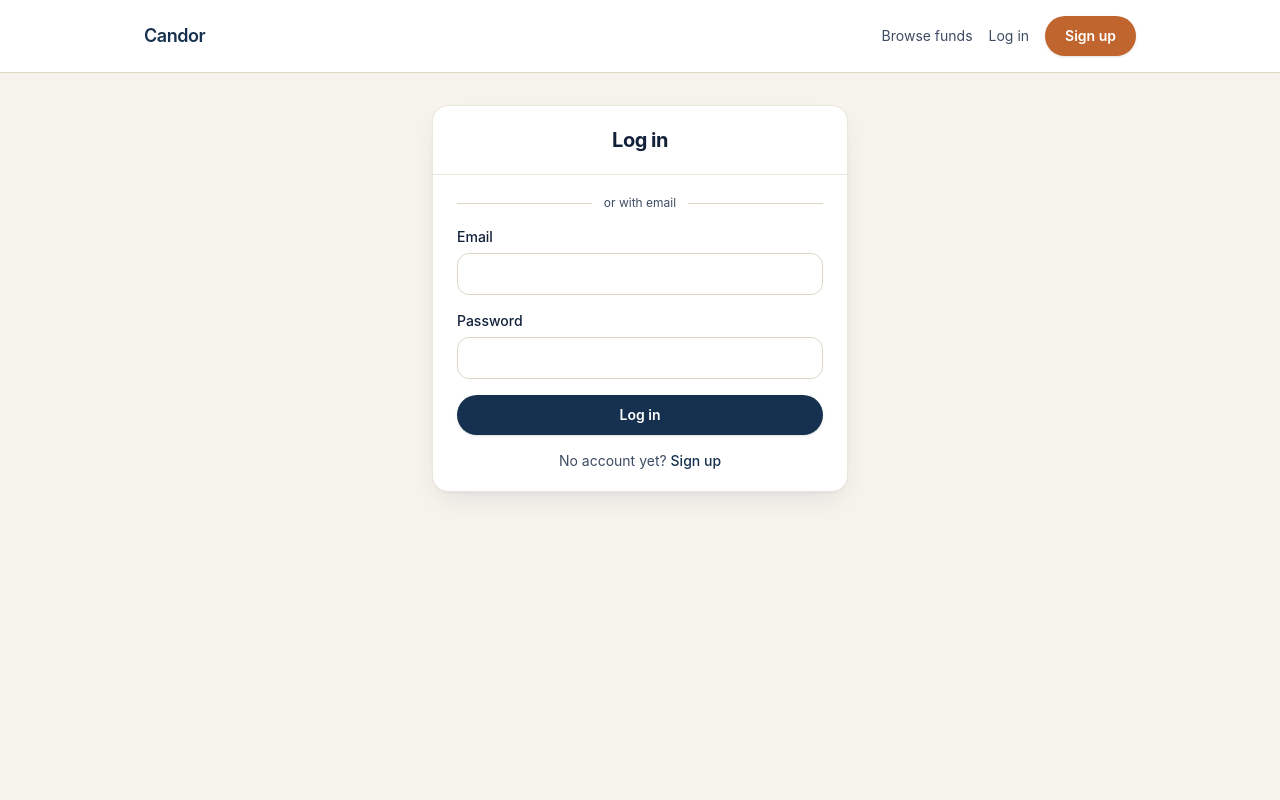
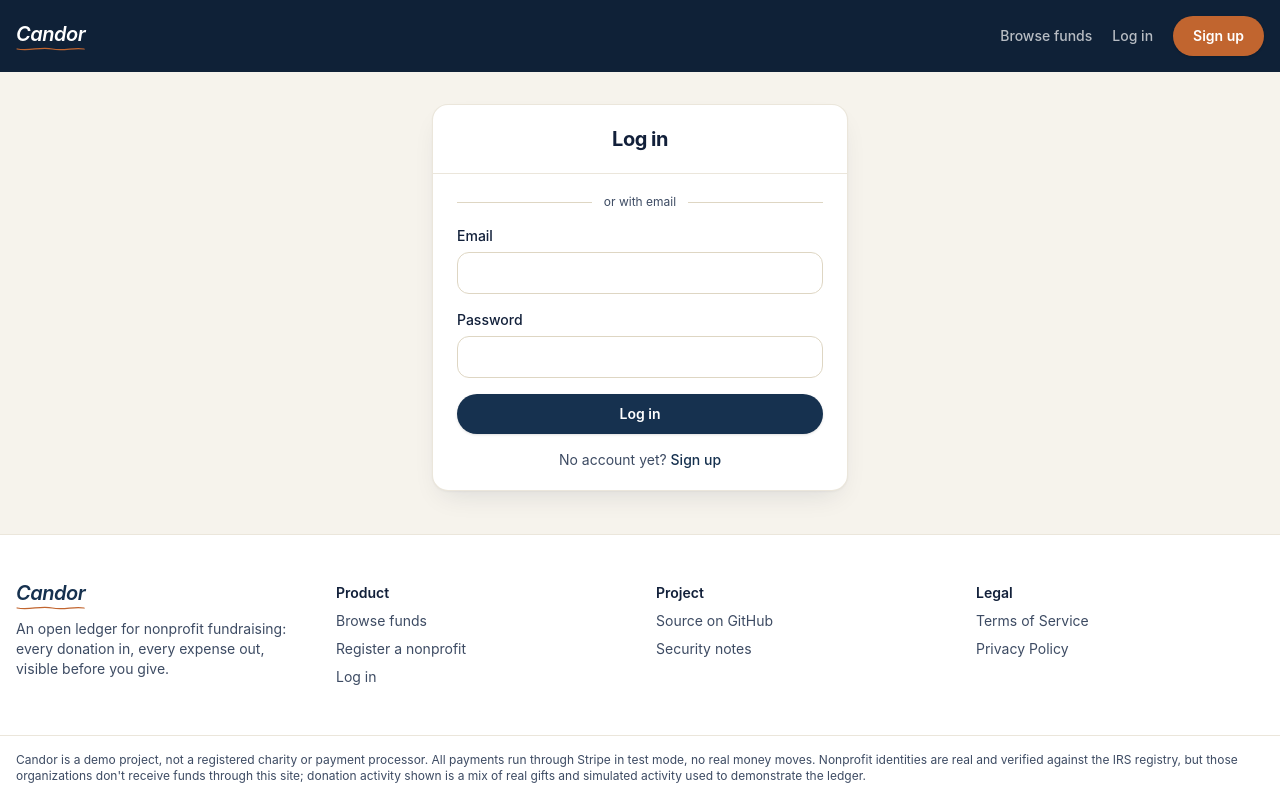
Before and after one commit to richet311/candor, a React (Vite) app in the folder client/: page /login in a window 1280 px wide. Built offline with nearby package versions, Linux system fonts and the light colour scheme; no server answers.

Commit message:
Add Candor wordmark logo and site footer
An italic serif wordmark with a hand-drawn accent underline, used in
the navbar and a new footer with product/project/legal links.

```diff
--- a/client/index.html
+++ b/client/index.html
@@ -6,6 +6,9 @@
     <meta name="viewport" content="width=device-width, initial-scale=1.0" />
     <meta name="description" content="Candor shows donors exactly where every dollar goes, and gives nonprofits a transparent ledger their donors can see for themselves." />
     <title>Candor: financial transparency for nonprofits</title>
+    <link rel="preconnect" href="https://fonts.googleapis.com" />
+    <link rel="preconnect" href="https://fonts.gstatic.com" crossorigin />
+    <link href="https://fonts.googleapis.com/css2?family=Fraunces:ital,wght@1,500;1,600&display=swap" rel="stylesheet" />
     <script src="https://accounts.google.com/gsi/client" async defer></script>
   </head>
   <body>
--- a/client/src/App.tsx
+++ b/client/src/App.tsx
@@ -1,5 +1,6 @@
 import { Routes, Route } from "react-router-dom";
 import { Navbar } from "./components/layout/Navbar";
+import { Footer } from "./components/layout/Footer";
 import { ProtectedRoute } from "./components/ProtectedRoute";
 import { LandingPage } from "./pages/LandingPage";
 import { BrowseFundsPage } from "./pages/BrowseFundsPage";
@@ -11,6 +12,8 @@
 import { DonateSuccessPage } from "./pages/DonateSuccessPage";
 import { DonateCancelledPage } from "./pages/DonateCancelledPage";
 import { OAuthCompletePage } from "./pages/OAuthCompletePage";
+import { TermsPage } from "./pages/TermsPage";
+import { PrivacyPage } from "./pages/PrivacyPage";
 
 export function App() {
   return (
@@ -26,6 +29,8 @@
           <Route path="/donate/success" element={<DonateSuccessPage />} />
           <Route path="/donate/cancelled" element={<DonateCancelledPage />} />
           <Route path="/oauth/complete" element={<OAuthCompletePage />} />
+          <Route path="/terms" element={<TermsPage />} />
+          <Route path="/privacy" element={<PrivacyPage />} />
           <Route
             path="/dashboard"
             element={
@@ -44,6 +49,7 @@
           />
         </Routes>
       </main>
+      <Footer />
     </div>
   );
 }
--- /dev/null
+++ b/client/src/components/Logo.tsx
@@ -0,0 +1,18 @@
+export function Logo({ className = "" }: { className?: string }) {
+  return (
+    <span className={`inline-flex w-fit flex-col ${className}`}>
+      <span className="italic leading-none tracking-tight" style={{ fontFamily: "var(--font-logo)", fontWeight: 600 }}>
+        Candor
+      </span>
+      <svg viewBox="0 0 120 12" preserveAspectRatio="none" className="mt-0.5 h-[6px] w-full text-[var(--color-accent)]" aria-hidden="true">
+        <path
+          d="M2 6 C 24 11, 42 1, 63 6 C 84 11, 100 2, 118 6"
+          fill="none"
+          stroke="currentColor"
+          strokeWidth="2.5"
+          strokeLinecap="round"
+        />
+      </svg>
+    </span>
+  );
+}
--- /dev/null
+++ b/client/src/components/layout/Footer.tsx
@@ -0,0 +1,66 @@
+import { Link } from "react-router-dom";
+import { Logo } from "../Logo";
+
+const GITHUB_URL = "https://github.com/richet311/candor";
+
+export function Footer() {
+  return (
+    <footer className="border-t border-[var(--color-border)]/60 bg-[var(--color-paper-raised)]">
+      <div className="mx-auto grid w-full max-w-7xl gap-8 px-4 py-12 sm:grid-cols-4">
+        <div className="flex flex-col gap-2 sm:col-span-1">
+          <Logo className="text-xl text-[var(--color-navy)]" />
+          <p className="max-w-xs text-sm text-[var(--color-ink-soft)]">
+            An open ledger for nonprofit fundraising: every donation in, every expense out, visible before you give.
+          </p>
+        </div>
+
+        <div className="flex flex-col gap-2 text-sm">
+          <span className="font-semibold text-[var(--color-ink)]">Product</span>
+          <Link to="/funds" className="text-[var(--color-ink-soft)] hover:text-[var(--color-ink)]">
+            Browse funds
+          </Link>
+          <Link to="/register" className="text-[var(--color-ink-soft)] hover:text-[var(--color-ink)]">
+            Register a nonprofit
+          </Link>
+          <Link to="/login" className="text-[var(--color-ink-soft)] hover:text-[var(--color-ink)]">
+            Log in
+          </Link>
+        </div>
+
+        <div className="flex flex-col gap-2 text-sm">
+          <span className="font-semibold text-[var(--color-ink)]">Project</span>
+          <a href={GITHUB_URL} target="_blank" rel="noreferrer" className="text-[var(--color-ink-soft)] hover:text-[var(--color-ink)]">
+            Source on GitHub
+          </a>
+          <a
+            href={`${GITHUB_URL}#security`}
+            target="_blank"
+            rel="noreferrer"
+            className="text-[var(--color-ink-soft)] hover:text-[var(--color-ink)]"
+          >
+            Security notes
+          </a>
+        </div>
+
+        <div className="flex flex-col gap-2 text-sm">
+          <span className="font-semibold text-[var(--color-ink)]">Legal</span>
+          <Link to="/terms" className="text-[var(--color-ink-soft)] hover:text-[var(--color-ink)]">
+            Terms of Service
+          </Link>
+          <Link to="/privacy" className="text-[var(--color-ink-soft)] hover:text-[var(--color-ink)]">
+            Privacy Policy
+          </Link>
+        </div>
+      </div>
+
+      <div className="border-t border-[var(--color-border)]/60 px-4 py-4">
+        <p className="mx-auto w-full max-w-7xl text-xs text-[var(--color-ink-soft)]">
+          Candor is a demo project, not a registered charity or payment processor. All payments run through Stripe in
+          test mode, no real money moves. Nonprofit identities are real and verified against the IRS registry, but
+          those organizations don't receive funds through this site; donation activity shown is a mix of real gifts
+          and simulated activity used to demonstrate the ledger.
+        </p>
+      </div>
+    </footer>
+  );
+}
--- a/client/src/components/layout/Navbar.tsx
+++ b/client/src/components/layout/Navbar.tsx
@@ -1,6 +1,11 @@
 import { Link, useNavigate } from "react-router-dom";
 import { useAuth } from "../../context/AuthContext";
 import { Button } from "../ui/Button";
+import { UserAvatar } from "../UserAvatar";
+import { Logo } from "../Logo";
+
+const NAV_LINK = "font-medium text-white/70 hover:text-white transition-colors";
+const NAV_GHOST = "border-white/25 text-white hover:bg-white/10";
 
 export function Navbar() {
   const { user, logout } = useAuth();
@@ -12,20 +17,20 @@
   }
 
   return (
-    <header className="border-b border-[var(--color-border)] bg-[var(--color-paper-raised)]">
-      <div className="mx-auto flex w-full max-w-5xl items-center justify-between px-4 py-4">
-        <Link to="/" className="text-lg font-semibold tracking-tight text-[var(--color-navy)]">
-          Candor
+    <header className="sticky top-0 z-30 bg-[var(--color-navy-dark)]">
+      <div className="mx-auto flex w-full max-w-7xl items-center justify-between px-4 py-4">
+        <Link to="/" className="text-xl text-white">
+          <Logo />
         </Link>
 
-        <nav className="flex items-center gap-4 text-sm">
-          <Link to="/funds" className="text-[var(--color-ink-soft)] hover:text-[var(--color-ink)]">
+        <nav className="flex items-center gap-5 text-sm">
+          <Link to="/funds" className={NAV_LINK}>
             Browse funds
           </Link>
 
           {!user && (
             <>
-              <Link to="/login" className="text-[var(--color-ink-soft)] hover:text-[var(--color-ink)]">
+              <Link to="/login" className={NAV_LINK}>
                 Log in
               </Link>
               <Link to="/register">
@@ -36,10 +41,11 @@
 
           {user?.role === "DONOR" && (
             <>
-              <Link to="/dashboard" className="text-[var(--color-ink-soft)] hover:text-[var(--color-ink)]">
-                My giving
+              <Link to="/dashboard" className={`flex items-center gap-2 ${NAV_LINK}`}>
+                <UserAvatar name={user.name} imageUrl={user.avatarUrl} size="sm" />
+                My donations
               </Link>
-              <Button variant="ghost" onClick={handleLogout}>
+              <Button variant="ghost" onClick={handleLogout} className={NAV_GHOST}>
                 Log out
               </Button>
             </>
@@ -47,10 +53,10 @@
 
           {user?.role === "ADMIN" && (
             <>
-              <Link to="/admin" className="text-[var(--color-ink-soft)] hover:text-[var(--color-ink)]">
+              <Link to="/admin" className={NAV_LINK}>
                 Admin dashboard
               </Link>
-              <Button variant="ghost" onClick={handleLogout}>
+              <Button variant="ghost" onClick={handleLogout} className={NAV_GHOST}>
                 Log out
               </Button>
             </>
```
